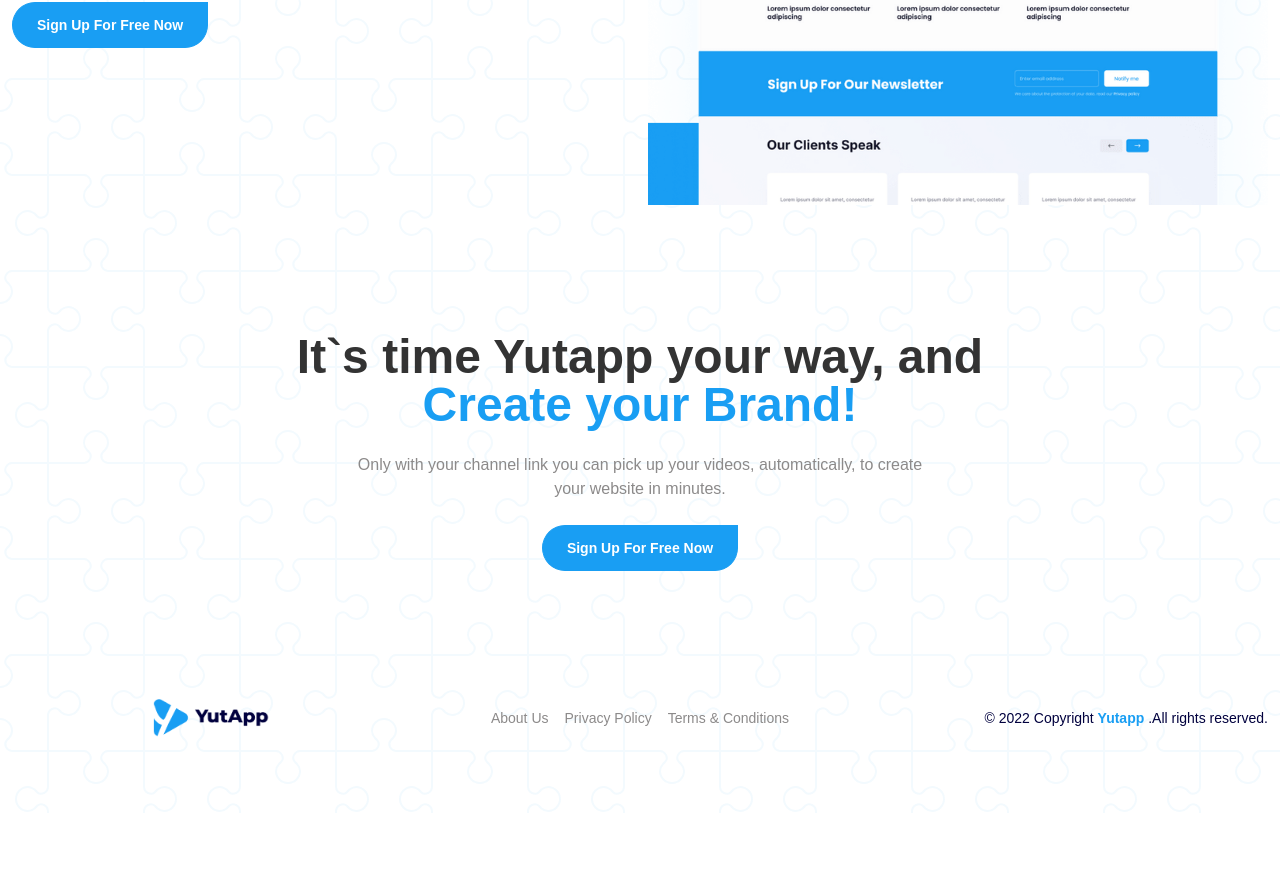
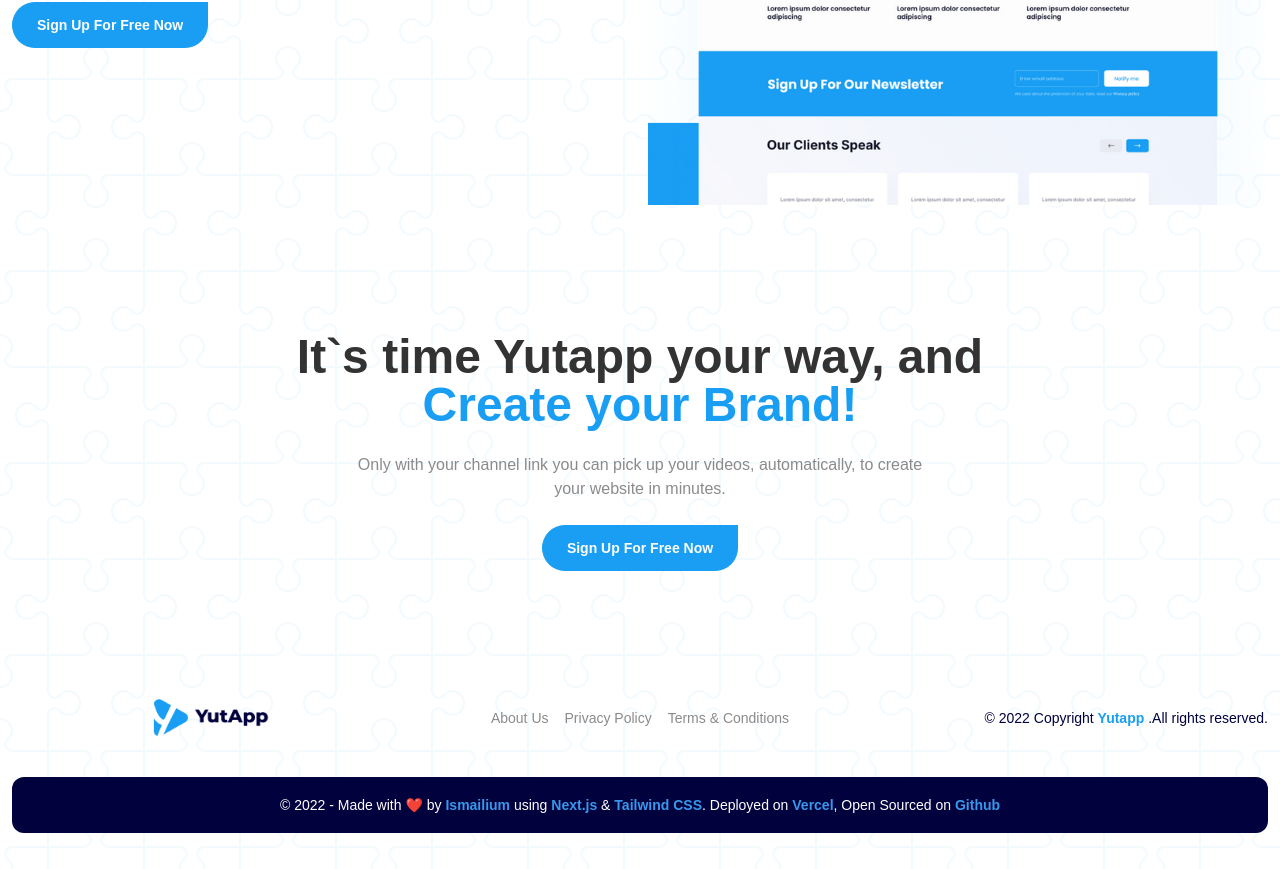
Before and after one commit to gourav-singhal/Yutapp-UI, a Next.js app: page / in a window 1280 px wide. Shown: the part 1985-2854 px from the top of the page. Before the commit the page ends 2798 px from the top, so only its background shows below. Built offline with nearby package versions, Linux system fonts and the light colour scheme.

Commit message:
Added MadeByMe Component | Edit On Footer Padding Top

```diff
--- a/components/Footer/index.tsx
+++ b/components/Footer/index.tsx
@@ -3,7 +3,7 @@
 
 const Footer: FunctionComponent = () => {
   return (
-    <footer className='pb-16 grid place-items-center gap-6 grid-cols-1 md:grid-cols-2 lg:grid-cols-3'>
+    <footer className='grid place-items-center gap-6 grid-cols-1 md:grid-cols-2 lg:grid-cols-3'>
         <div className='w-full flex justify-center items-center'>
           <Link href="" legacyBehavior>
             <a title="Yutapp your way and create your brand">
--- /dev/null
+++ b/components/MadeByMe/index.tsx
@@ -0,0 +1,38 @@
+import React, { FunctionComponent } from 'react';
+
+const MadeByMe: FunctionComponent = () => {
+  return (
+    <div className="bg-darkblue rounded-xl mt-10 md:mt-10 p-4 md:mb-6">
+        <h5 className="text-center text-white text-xs md:text-sm text-center leading-5 md:leading-6">
+            &copy; 2022 - Made with ❤️ by {" "}
+            <a href="https://twitter.com/boularbahsmail" target="_blank" rel="noreferrer"
+                className="font-semibold text-secondaryBlue" title="Twitter">
+                Ismailium
+            </a> {" "}
+            using {" "}
+            <a href="https://nextjs.org/" target="_blank" rel="noreferrer"
+                className="font-semibold text-secondaryBlue" title="Next.js">
+                Next.js
+            </a> {" "}
+            & {" "}
+            <a href="https://tailwindcss.com/" target="_blank" rel="noreferrer"
+                className="font-semibold text-secondaryBlue" title="Tailwind CSS">
+                Tailwind CSS
+            </a>. {" "}
+            Deployed on {" "}
+            <a href="https://vercel.com/" target="_blank" rel="noreferrer"
+                className="font-semibold text-secondaryBlue" title="Vercel">
+                Vercel
+            </a>, {" "}
+            Open Sourced on {" "}
+            <a href="https://github.com/boularbahsmail/Yutapp-UI"
+                target="_blank" rel="noreferrer"
+                className="font-semibold text-secondaryBlue" title="GitHub Repository">
+                Github
+            </a>
+        </h5>
+    </div>
+  )
+}
+
+export default MadeByMe;
--- a/pages/index.tsx
+++ b/pages/index.tsx
@@ -7,6 +7,7 @@
 import TemplateBanner from '../components/TemplateBanner';
 import CreateBrandBanner from '../components/CreateBrandBanner';
 import Footer from '../components/Footer';
+import MadeByMe from '../components/MadeByMe';
 
 export default function Home() {
   return (
@@ -24,6 +25,7 @@
         <TemplateBanner />
         <CreateBrandBanner />
         <Footer />
+        <MadeByMe />
       </main>
     </div>
   )
```
